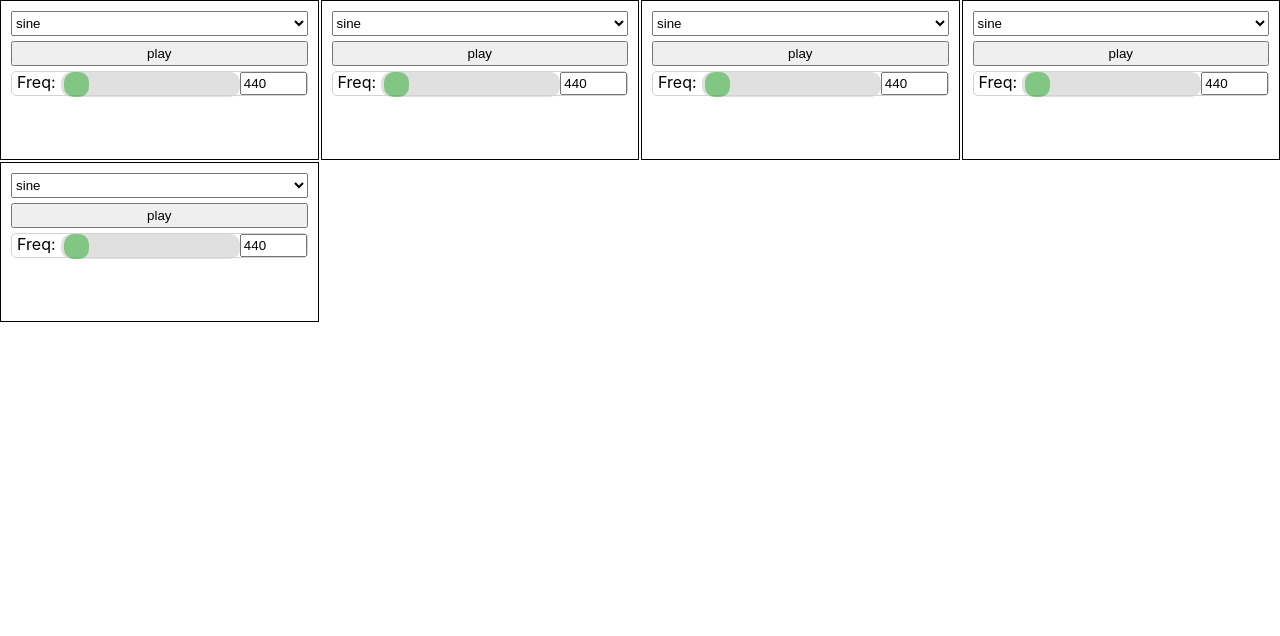
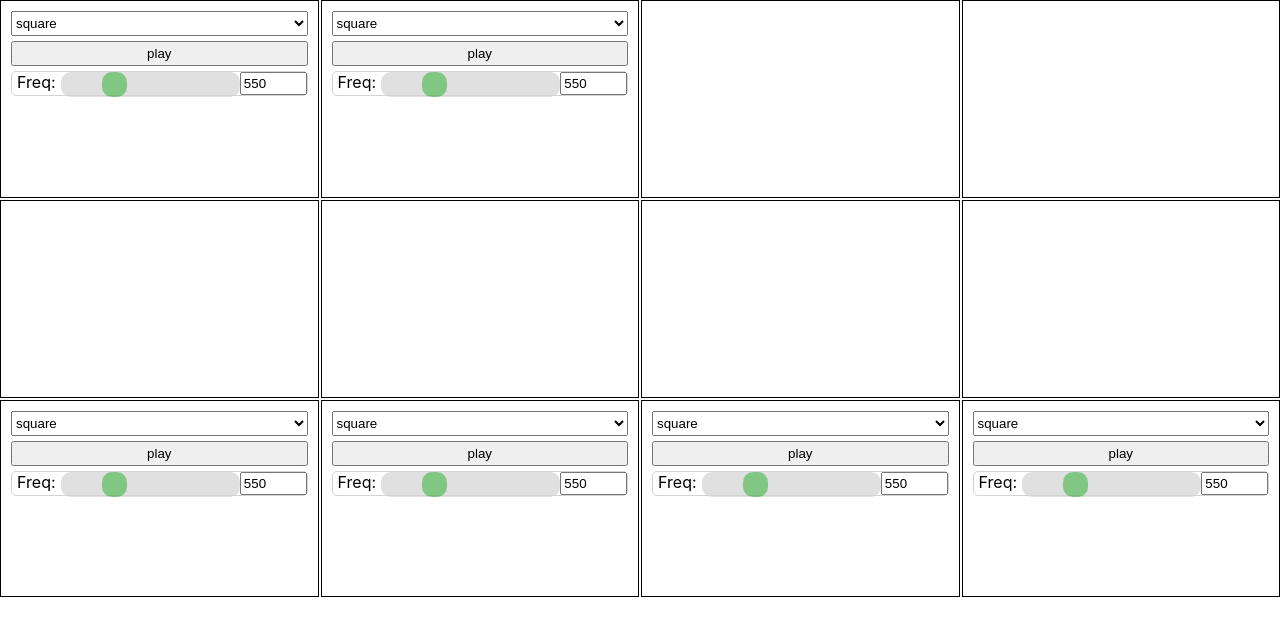
Before and after one commit to afauroux/fmsynth, a Nuxt app: page /synth in a window 1280 px wide. Shown: the top 636 px of the page. Built offline with nearby package versions, Linux system fonts and the light colour scheme.

Commit message:
New dragging mechanism

```diff
--- /dev/null
+++ b/components/Empty.vue
@@ -0,0 +1,3 @@
+<template>
+    <div/>
+</template>
--- /dev/null
+++ b/components/Node.Vue
@@ -0,0 +1,19 @@
+<template>
+    <component :is="comp1 ? comp1 : Empty"/>
+</template>
+
+<script>
+import Oscillator from "~/components/Oscillator.vue";
+import Empty from "~/components/Empty.vue";
+
+export default {
+  component: {
+    Oscillator,
+    Empty
+  },
+  data: function() {
+    return { comp1: comp };
+  },
+  prop: ["comp"]
+};
+</script>
--- a/components/Oscillator.vue
+++ b/components/Oscillator.vue
@@ -7,7 +7,7 @@
             <option>triangle</option>
         </select>
         <button id="btnPlay" @click="play">play</button>
-		<slider  @input="changeFreq($event)" :value="frequency" min="20" max="20000" step="100"/>
+		<slider  @input="changeFreq($event)" :value="frequency" min="20" max="2000" step="1"/>
     </div>
 </template>
 
@@ -20,6 +20,7 @@ export default {
     Knob,
     Slider
   },
+  props: ["init"], //init = {waveshape: "sine",isPlaying: false,frequency: 440}
   data: function() {
     return {
       waveshape: "sine",
@@ -32,6 +33,15 @@ export default {
     this.osc = this.ctx.createOscillator();
     this.dest = this.ctx.destination;
     this.osc.start(0);
+
+    if (this.init) {
+      this.waveshape = this.init.waveshape;
+      this.isPlaying = this.init.isPlaying;
+      this.frequency = this.init.frequency;
+    }
+    if (this.isPlaying) {
+      this.play();
+    }
   },
   watch: {
     waveshape: function(newVal) {
@@ -51,8 +61,10 @@ export default {
     changeFreq: function(evt) {
       this.osc.frequency.value = +evt.target.value;
       this.frequency = +evt.target.value;
-      console.log(evt.target.value);
     }
+  },
+  destroyed: function() {
+    this.osc.disconnect();
   }
 };
 </script>
--- a/package.json
+++ b/package.json
@@ -13,7 +13,8 @@
     "precommit": "npm run lint"
   },
   "dependencies": {
-    "nuxt": "^1.0.0"
+    "nuxt": "^1.0.0",
+    "vuedraggable": "^2.16.0"
   },
   "devDependencies": {
     "babel-eslint": "^8.2.1",
--- a/pages/synth.vue
+++ b/pages/synth.vue
@@ -1,22 +1,52 @@
 <template>
-    <div class="board">
-      <oscillator v-for="node in nodes" :key="node.key" class="cell"/>
+    <draggable v-model="nodes" class="board" >
+      <component  v-for="i in indexes"
+                    :key="i"
+                    :is="nodes[i]"
+                    class="cell" :init="{'waveshape': 'square','isPlaying': true,'frequency': 550}"/>
 
-    </div>
+    </draggable>
+
 </template>
 
 <script>
+import Node from "~/components/Node.vue";
 import Oscillator from "~/components/Oscillator.vue";
+import Empty from "~/components/Empty.vue";
+import draggable from "vuedraggable";
 
 export default {
   components: {
-    Oscillator
+    Node,
+    Oscillator,
+    Empty,
+    draggable
   },
   data: function() {
     return {
-      nodes: [{ key: 1 }, { key: 2 }, { key: 3 }, { key: 4 }, { key: 5 }]
+      nodeNB: 12,
+      indexes: [],
+      nodes: [
+        Oscillator,
+        Oscillator,
+        Empty,
+        Empty,
+        Empty,
+        Empty,
+        Empty,
+        Empty,
+        Oscillator,
+        Oscillator,
+        Oscillator,
+        Oscillator,
+        Oscillator
+      ]
     };
-  }
+  },
+  mounted() {
+    this.indexes = [...Array(this.nodeNB).keys()];
+  },
+  methods: {}
 };
 </script>
 
@@ -24,7 +54,7 @@ export default {
 .board {
   display: grid;
   grid-template-columns: repeat(4, auto);
-  grid-auto-rows: 20vh;
+  grid-auto-rows: calc(25vw / 1.618);
   grid-gap: 2px;
 }
 .cell {
```
Also changed, not shown: 1 other file (tests, documents, lock files or other folders).
